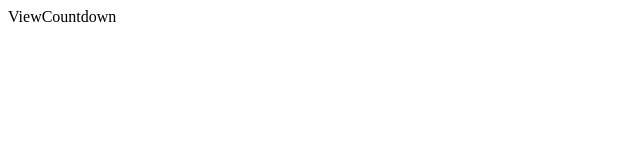
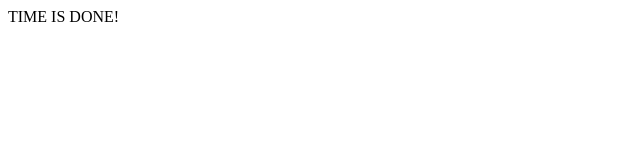
Before and after one commit to InmoDesign/final-countdown, a React (Vite) app: page /view in a window 1280 px wide. Shown: the top 160 px of the page, without its empty margins (0-640 px from the left). Built offline with nearby package versions, Linux system fonts and the light colour scheme; the HTML template or start-up script is replaced by a standard one.

Commit message:
Página Contador

```diff
--- a/src/pages/ViewCountdown.jsx
+++ b/src/pages/ViewCountdown.jsx
@@ -1,5 +1,23 @@
+import { useSearchParams } from 'react-router-dom';
+import Countdown from '../components/Countdown';
+
 const ViewCountdown = () => {
-	return <div>ViewCountdown</div>;
+	const [searchParams] = useSearchParams();
+
+	const year = searchParams.get('year');
+	const month = searchParams.get('month') && searchParams.get('month') - 1;
+	const day = searchParams.get('day');
+	const hour = searchParams.get('hour');
+	const minute = searchParams.get('minute');
+	const second = searchParams.get('second');
+
+	const date = new Date(year, month, day, hour, minute, second, 0);
+
+	console.log('date', date);
+	console.log('month', month);
+	console.log('day', day);
+
+	return <main>{<Countdown date={date} />}</main>;
 };
 
 export default ViewCountdown;
```
